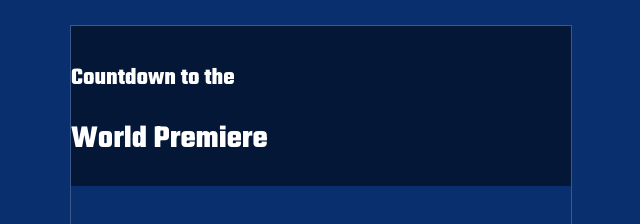
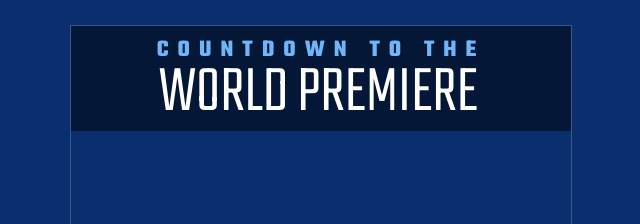
Before and after one commit to WebDevTuts/creating_an_event_countdown, a plain HTML site: page index.html in a window 1280 px wide. Shown: the top 224 px of the page, without its empty margins (319-959 px from the left). Drawn offline with Linux system fonts and the light colour scheme.

Commit message:
Style the headings.

```diff
--- a/my_countdown.css
+++ b/my_countdown.css
@@ -19,3 +19,26 @@ body { margin: 0; padding: 0; background-color: #092f6e; color: #fff; }
   padding: 15px 0 2px 0;
   margin: 0 0 30px 0;
 }
+
+#world-premiere h1 {
+  font-size: 4.2em;
+  color: #fff;
+  text-transform: uppercase;
+  font-weight: 300;
+  line-height: 70px;
+  margin: 0 0 0 -5px;
+  padding: 0;
+  text-align: center;
+}
+
+#world-premiere h2 {
+  font-size: 1.5em;
+  color: #6fb5f8;
+  text-transform: uppercase;
+  font-weight: 700;
+  line-height: 18px;
+  margin: 0;
+  padding: 0;
+  text-align: center;
+  letter-spacing: 9px;
+}
```
